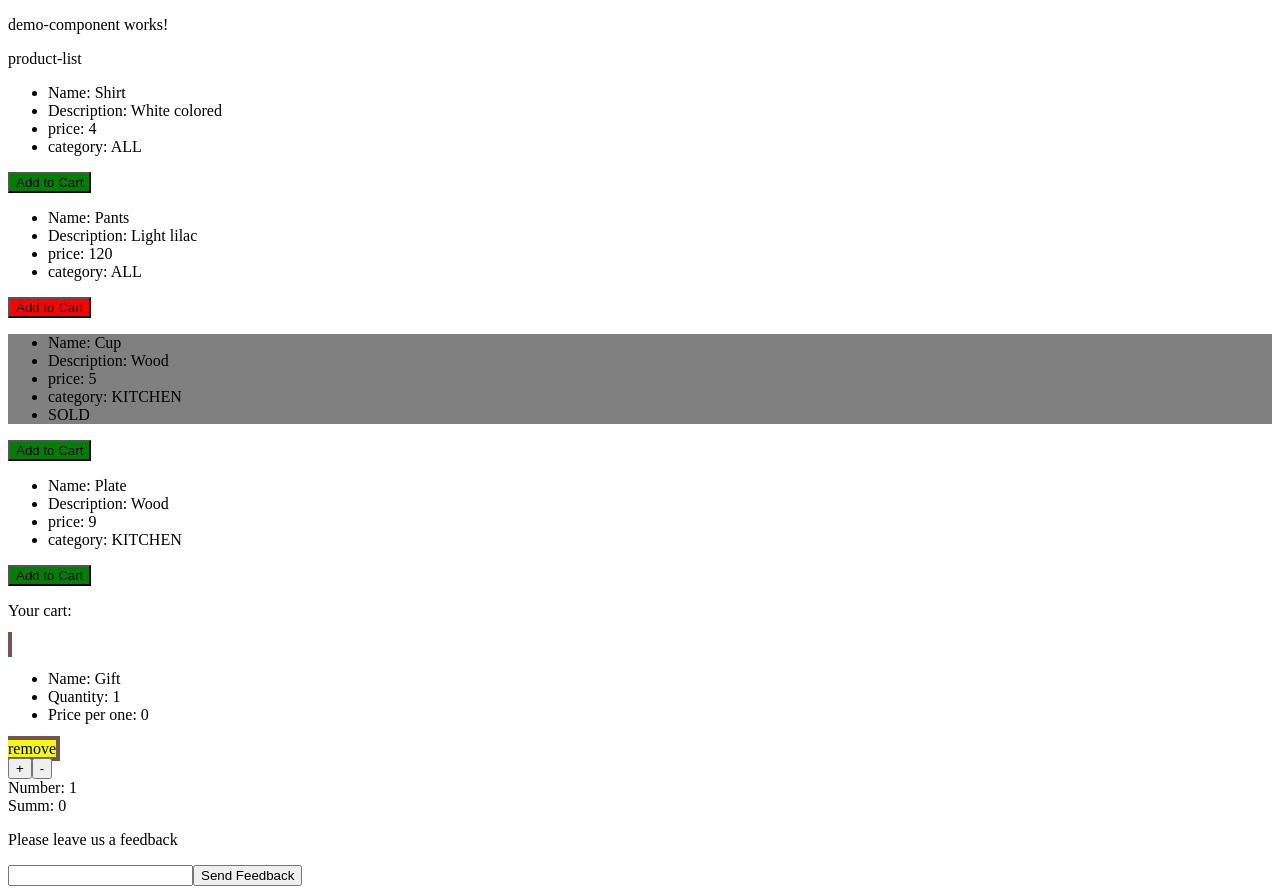
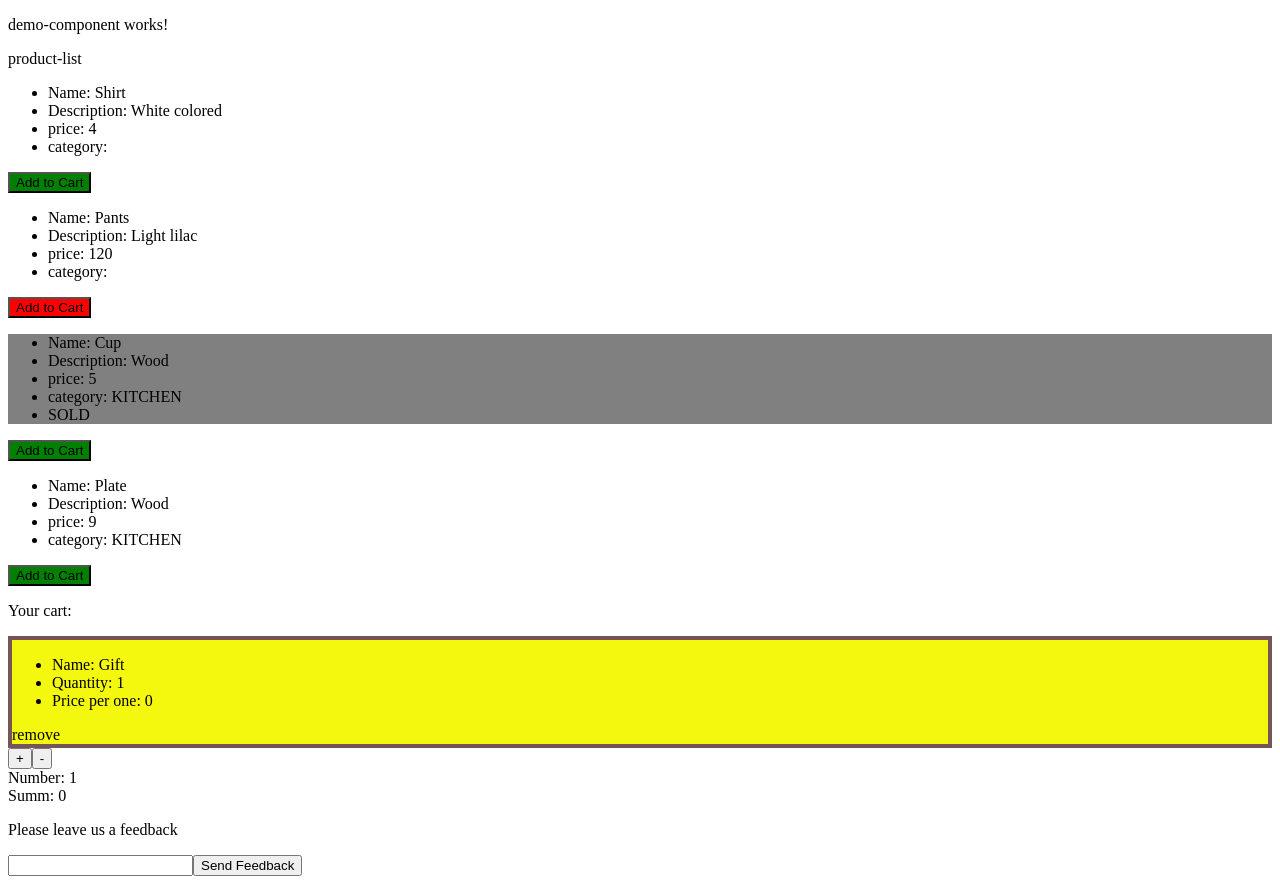
Before and after one commit to AlenaBahatka/shop, an Angular app: page / in a window 1280 px wide. Built offline with nearby package versions, Linux system fonts and the light colour scheme.

Commit message:
change styles for products in cart, updated model due to 1 issue

```diff
--- a/src/app/cart/cart-item/cart-item.component.css
+++ b/src/app/cart/cart-item/cart-item.component.css
@@ -1,9 +1,9 @@
-:host.cartItemClassDecorated {
+:host.cartItemClassDecorated > * {
     border: 4px solid red;
     background: yellowgreen;
 }
 
-:host.cartItemClass {
+:host.cartItemClass > * {
     border: 4px solid rgb(117, 85, 85);
     background: rgb(244, 248, 14);
 }
--- a/src/app/cart/cart-item/cart-item.component.html
+++ b/src/app/cart/cart-item/cart-item.component.html
@@ -1,6 +1,8 @@
+<div>
   <ul>
     <li>Name: {{cartItem.name}}</li>
     <li>Quantity: {{cartItem.quantity}}</li>
     <li>Price per one: {{cartItem.price}}
   </ul>
   <a class="delete" (click)="onDelete()">remove</a>
+</div>
--- a/src/app/products/product/product.model.ts
+++ b/src/app/products/product/product.model.ts
@@ -9,11 +9,5 @@ export class Product {
         public category?: Category,
         public isAvailable?: boolean,
         public equivalents?: string[]
-    ) {
-        this.id = id;
-        this.name = name;
-        this.description = description;
-        this.price = price;
-        this.category = category || Category.all;
-    }
+    ) { }
 }
```
Lines whose indentation alone changed are shown as unchanged.
